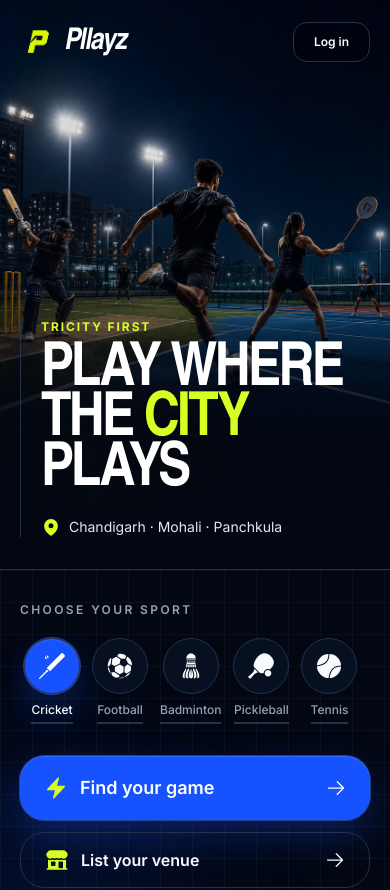
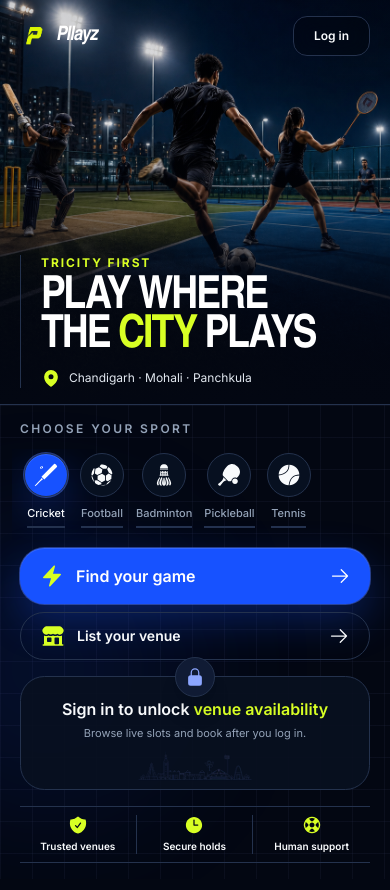
Before and after one commit to kominsiare/Sport_App, a Next.js app: page / in a window 390 px wide. Shown: the top 890 px of the page. Built offline with nearby package versions, Linux system fonts and the light colour scheme.

Commit message:
polish night match landing and add visual qa

```diff
--- a/src/components/landing/landing-page.tsx
+++ b/src/components/landing/landing-page.tsx
@@ -45,7 +45,7 @@ export function LandingPage() {
   return (
     <main className="min-h-dvh overflow-hidden bg-background">
       <section className="relative mx-auto max-w-[1480px] lg:grid lg:min-h-dvh lg:grid-cols-[1.08fr_0.92fr]">
-        <div className="relative min-h-[570px] overflow-hidden border-b border-border lg:min-h-dvh lg:border-b-0 lg:border-r">
+        <div className="relative min-h-[405px] overflow-hidden border-b border-border md:min-h-[500px] lg:min-h-dvh lg:border-b-0 lg:border-r">
           <Image
             src="/assets/night-match-hero.png"
             alt="Cricket, football and racket-sport players competing under floodlights"
@@ -55,8 +55,8 @@ export function LandingPage() {
             className="object-cover object-[50%_64%] lg:object-[50%_60%]"
           />
           <div className="absolute inset-0 bg-[linear-gradient(180deg,rgba(2,6,18,.18)_0%,rgba(2,6,18,.12)_32%,rgba(2,6,18,.82)_74%,#030712_100%)] lg:bg-[linear-gradient(90deg,rgba(2,6,18,.2)_0%,rgba(2,6,18,.1)_55%,rgba(2,6,18,.78)_100%)]" />
-          <div className="absolute inset-x-0 top-0 z-10 flex items-center justify-between px-5 pt-[max(22px,env(safe-area-inset-top))] md:px-8 lg:px-12">
-            <Brand />
+          <div className="absolute inset-x-0 top-0 z-10 flex items-center justify-between px-5 pt-[max(16px,env(safe-area-inset-top))] md:px-8 md:pt-6 lg:px-12">
+            <Brand compact />
             <Link
               href="/login"
               className={cn(
@@ -68,17 +68,18 @@ export function LandingPage() {
             </Link>
           </div>
 
-          <div className="absolute inset-x-0 bottom-0 z-10 px-5 pb-8 md:px-8 lg:px-12 lg:pb-14">
+          <div className="absolute inset-x-0 bottom-0 z-10 px-5 pb-4 md:px-8 md:pb-8 lg:px-12 lg:pb-14">
             <div className="enter-up max-w-2xl border-l border-white/80 pl-5">
               <p className="text-xs font-bold uppercase tracking-[0.16em] text-accent">
                 Tricity first
               </p>
-              <h1 className="font-display mt-3 max-w-[650px] text-[clamp(3.8rem,15vw,7.6rem)] font-semibold uppercase leading-[0.82] tracking-[-0.045em] text-white">
-                Play where
-                <br />
-                the <span className="text-accent">city</span> plays
+              <h1 className="font-display mt-2 max-w-[650px] text-[clamp(2.85rem,11.7vw,7.6rem)] font-semibold uppercase leading-[0.84] tracking-[-0.045em] text-white">
+                <span className="block whitespace-nowrap">Play where</span>
+                <span className="block whitespace-nowrap">
+                  the <span className="text-accent">city</span> plays
+                </span>
               </h1>
-              <p className="mt-5 flex items-center gap-2 text-sm text-slate-200 md:text-base">
+              <p className="mt-3 flex items-center gap-2 text-xs text-slate-200 md:mt-5 md:text-base">
                 <HiMapPin className="size-5 shrink-0 text-accent" />
                 Chandigarh · Mohali · Panchkula
               </p>
@@ -86,13 +87,13 @@ export function LandingPage() {
           </div>
         </div>
 
-        <div className="night-grid relative px-5 py-8 md:px-8 lg:flex lg:min-h-dvh lg:flex-col lg:justify-center lg:px-12 lg:py-14">
+        <div className="night-grid relative px-5 py-4 md:px-8 md:py-8 lg:flex lg:min-h-dvh lg:flex-col lg:justify-center lg:px-12 lg:py-14">
           <div className="pointer-events-none absolute -left-24 top-1/4 size-72 rounded-full bg-primary/10 blur-3xl" />
           <div className="relative mx-auto w-full max-w-2xl">
             <p className="text-xs font-semibold uppercase tracking-[0.2em] text-muted-foreground">
               Choose your sport
             </p>
-            <div className="-mx-2 mt-4 flex gap-1 overflow-x-auto px-2 pb-4 [scrollbar-width:none] [&::-webkit-scrollbar]:hidden lg:justify-between">
+            <div className="-mx-2 mt-3 flex gap-1 overflow-x-auto px-2 pb-2 [scrollbar-width:none] [&::-webkit-scrollbar]:hidden md:mt-4 md:pb-4 lg:justify-between">
               {sports.map((item) => (
                 <SportChip
                   key={item}
@@ -103,12 +104,12 @@ export function LandingPage() {
               ))}
             </div>
 
-            <div className="mt-3 grid gap-3">
+            <div className="mt-2 grid gap-2 md:mt-3 md:gap-3">
               <Link
                 href={playerHref}
                 className={cn(
                   buttonVariants({ size: "lg" }),
-                  "blue-glow h-16 justify-between rounded-2xl px-6 text-lg",
+                  "blue-glow h-14 justify-between rounded-2xl px-5 text-base md:h-16 md:px-6 md:text-lg",
                 )}
               >
                 <span className="flex items-center gap-3">
@@ -121,7 +122,7 @@ export function LandingPage() {
                 href="/login?next=/app/owner"
                 className={cn(
                   buttonVariants({ variant: "outline", size: "lg" }),
-                  "h-14 justify-between border-accent/80 px-6 text-base",
+                  "h-12 justify-between border-accent/80 px-5 text-sm md:h-14 md:px-6 md:text-base",
                 )}
               >
                 <span className="flex items-center gap-3">
@@ -132,15 +133,15 @@ export function LandingPage() {
               </Link>
             </div>
 
-            <section className="relative mt-7 overflow-hidden rounded-2xl border border-border bg-[#081020]/90 px-5 pb-4 pt-8 text-center">
-              <span className="absolute left-1/2 top-0 grid size-12 -translate-x-1/2 -translate-y-1/2 place-items-center rounded-full border border-border bg-[#101b34] text-[#8ca6ff] shadow-xl">
-                <HiLockClosed className="size-6" />
+            <section className="relative mt-4 rounded-2xl border border-border bg-[#081020]/90 px-4 pb-1 pt-5 text-center md:mt-7 md:px-5 md:pb-4 md:pt-8">
+              <span className="absolute left-1/2 top-0 grid size-10 -translate-x-1/2 -translate-y-1/2 place-items-center rounded-full border border-border bg-[#101b34] text-[#8ca6ff] shadow-xl md:size-12">
+                <HiLockClosed className="size-5 md:size-6" />
               </span>
-              <h2 className="text-lg font-semibold">
+              <h2 className="text-base font-semibold md:text-lg">
                 Sign in to unlock{" "}
                 <span className="text-accent">venue availability</span>
               </h2>
-              <p className="mt-2 text-sm text-muted-foreground">
+              <p className="mt-1 text-[11px] text-muted-foreground md:mt-2 md:text-sm">
                 Browse live slots and book after you log in.
               </p>
               <Image
@@ -148,17 +149,17 @@ export function LandingPage() {
                 alt=""
                 width={1086}
                 height={362}
-                className="mt-4 h-auto w-full opacity-70"
+                className="mt-1 h-10 w-full object-contain opacity-70 md:mt-4 md:h-auto"
               />
             </section>
 
-            <div className="mt-7 grid grid-cols-3 divide-x divide-border border-y border-border py-5">
+            <div className="mt-4 grid grid-cols-3 divide-x divide-border border-y border-border py-2 md:mt-7 md:py-5">
               {trustItems.map((item) => {
                 const Icon = item.icon;
                 return (
                   <div key={item.title} className="px-2 text-center sm:px-4">
-                    <Icon className="mx-auto size-6 text-accent" />
-                    <p className="mt-2 text-[11px] font-semibold text-foreground sm:text-xs">
+                    <Icon className="mx-auto size-5 text-accent md:size-6" />
+                    <p className="mt-1 text-[10px] font-semibold text-foreground sm:mt-2 sm:text-xs">
                       {item.title}
                     </p>
                     <p className="mt-1 hidden text-[11px] text-muted-foreground sm:block">
@@ -169,7 +170,7 @@ export function LandingPage() {
               })}
             </div>
 
-            <p className="mt-6 text-center text-xs text-muted-foreground">
+            <p className="mt-6 hidden text-center text-xs text-muted-foreground sm:block">
               Pllayz currently supports Cricket, Football, Badminton, Pickleball and Tennis.
             </p>
           </div>
--- a/src/components/marketplace/sport-chip.tsx
+++ b/src/components/marketplace/sport-chip.tsx
@@ -47,17 +47,17 @@ export function SportChip({
     >
       <span
         className={cn(
-          "grid size-14 place-items-center rounded-full border border-border bg-[#071020] text-foreground transition duration-200 group-hover:border-primary/70",
+          "grid size-11 place-items-center rounded-full border border-border bg-[#071020] text-foreground transition duration-200 group-hover:border-primary/70 md:size-14",
           selected &&
             "blue-glow border-[#6383ff] bg-primary text-white group-hover:border-[#7f99ff]",
           compact && "size-8 border-0 bg-transparent",
         )}
       >
-        <Icon className={cn("size-7", compact && "size-5")} />
+        <Icon className={cn("size-6 md:size-7", compact && "size-5")} />
       </span>
       <span
         className={cn(
-          "border-b-2 border-transparent pb-1 text-xs font-medium text-muted-foreground transition",
+          "border-b-2 border-transparent pb-1 text-[11px] font-medium text-muted-foreground transition md:text-xs",
           selected && "border-accent text-foreground",
           compact && "border-0 pb-0 text-xs",
         )}
```
Also changed, not shown: 4 other files (tests, documents, lock files or other folders).
